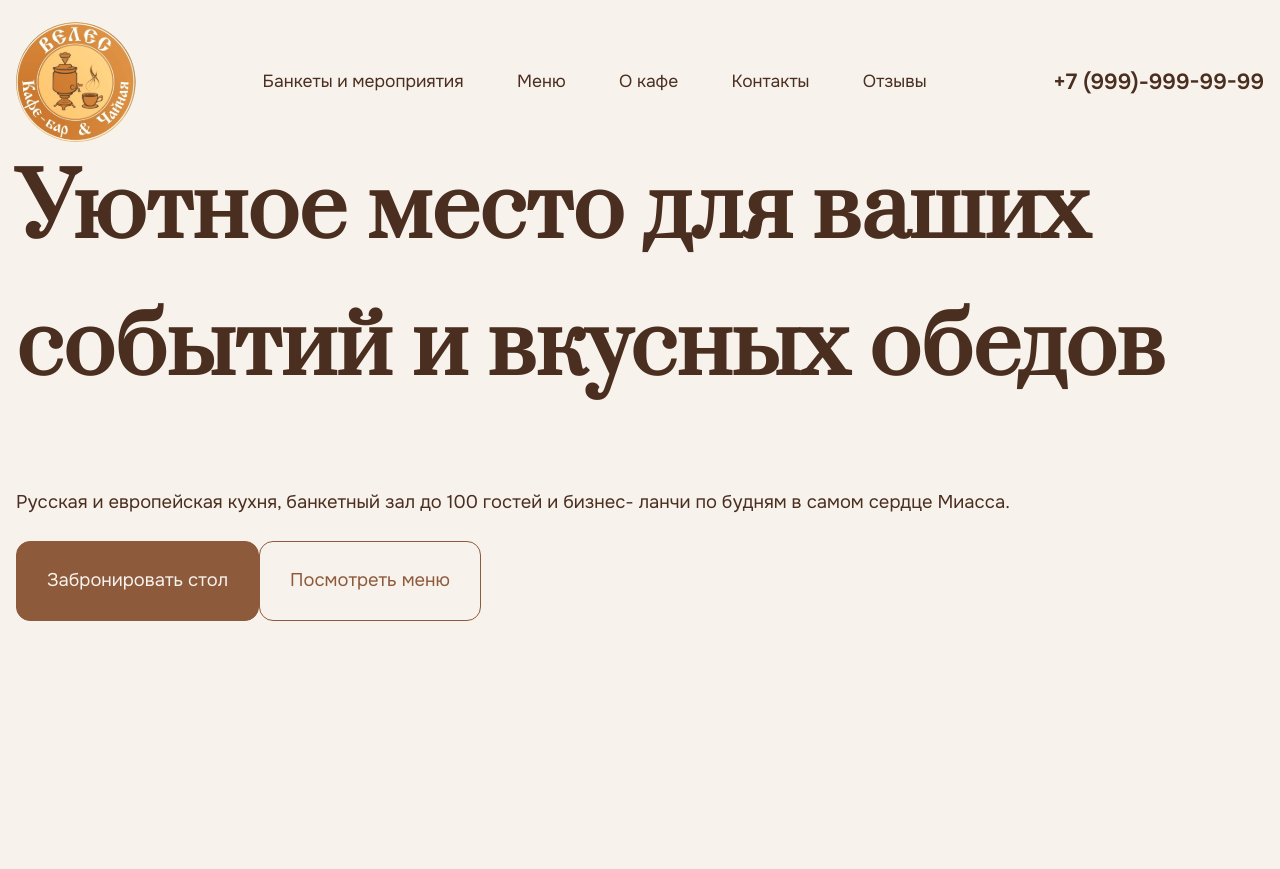
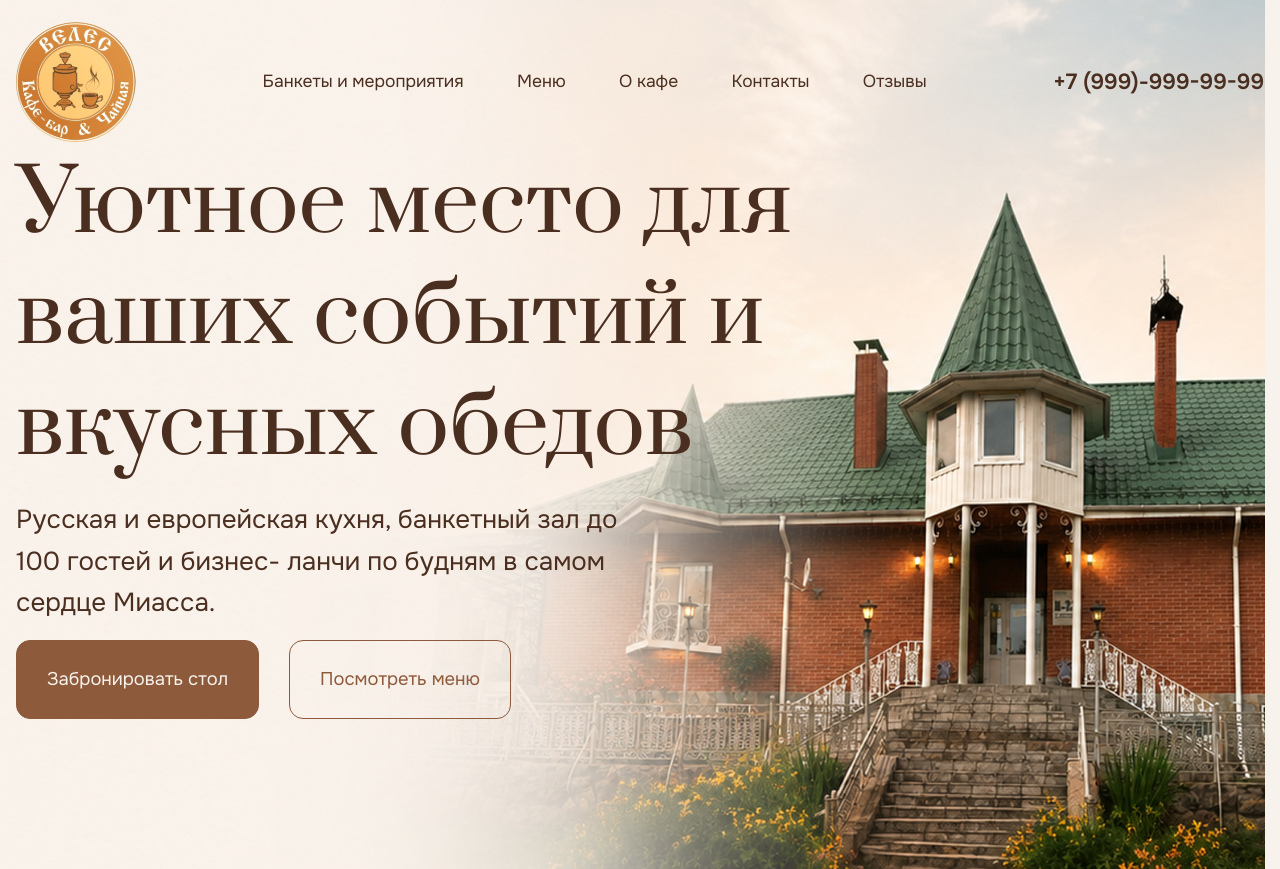
Before and after one commit to artemSoko1ov/veles, a React (Vite) app: page / in a window 1280 px wide. Before the commit the page ends 800 px from the top, so only its background shows below. Built offline with nearby package versions, Linux system fonts and the light colour scheme; the HTML template or start-up script is replaced by a standard one; a web font is replaced by a local one.

Commit message:
feat: add Hero styles

```diff
--- a/src/app/styles/globals.scss
+++ b/src/app/styles/globals.scss
@@ -35,6 +35,7 @@ section {
 h1,
 h2 {
   font-family: var(--font-family-heading);
+  font-weight: 400;
 }
 
 h1 {
--- a/src/widgets/Hero/ui/Hero.module.scss
+++ b/src/widgets/Hero/ui/Hero.module.scss
@@ -0,0 +1,30 @@
+.hero {
+  min-height: 100vh;
+  padding-block: 150px;
+  background-image: url("@/shared/assets/images/bg-hero.jpg");
+  background-position: center;
+  background-size: cover;
+  background-repeat: no-repeat;
+}
+
+.content {
+  max-width: 930px;
+  display: flex;
+  flex-direction: column;
+  row-gap: 16px;
+}
+
+.description {
+  max-width: 650px;
+  font-size: 26px;
+}
+
+.title {
+  line-height: 1.3;
+}
+
+.actions {
+  display: flex;
+  align-items: center;
+  gap: 30px;
+}
--- a/src/widgets/Hero/ui/Hero.tsx
+++ b/src/widgets/Hero/ui/Hero.tsx
@@ -9,9 +9,9 @@ const Hero = () => {
     >
       <div className="container">
         <div className={styles.content}>
-          <h1 id="hero-title">Уютное место для ваших событий и вкусных обедов</h1>
+          <h1 className={styles.title} id="hero-title">Уютное место для ваших событий и вкусных обедов</h1>
 
-          <p>Русская и европейская кухня, банкетный зал до 100 гостей и бизнес-
+          <p className={styles.description}>Русская и европейская кухня, банкетный зал до 100 гостей и бизнес-
             ланчи по будням в самом сердце Миасса.</p>
 
           <div className={styles.actions}>
```
Also changed, not shown: src/shared/assets/images/bg-hero.jpg (added).
